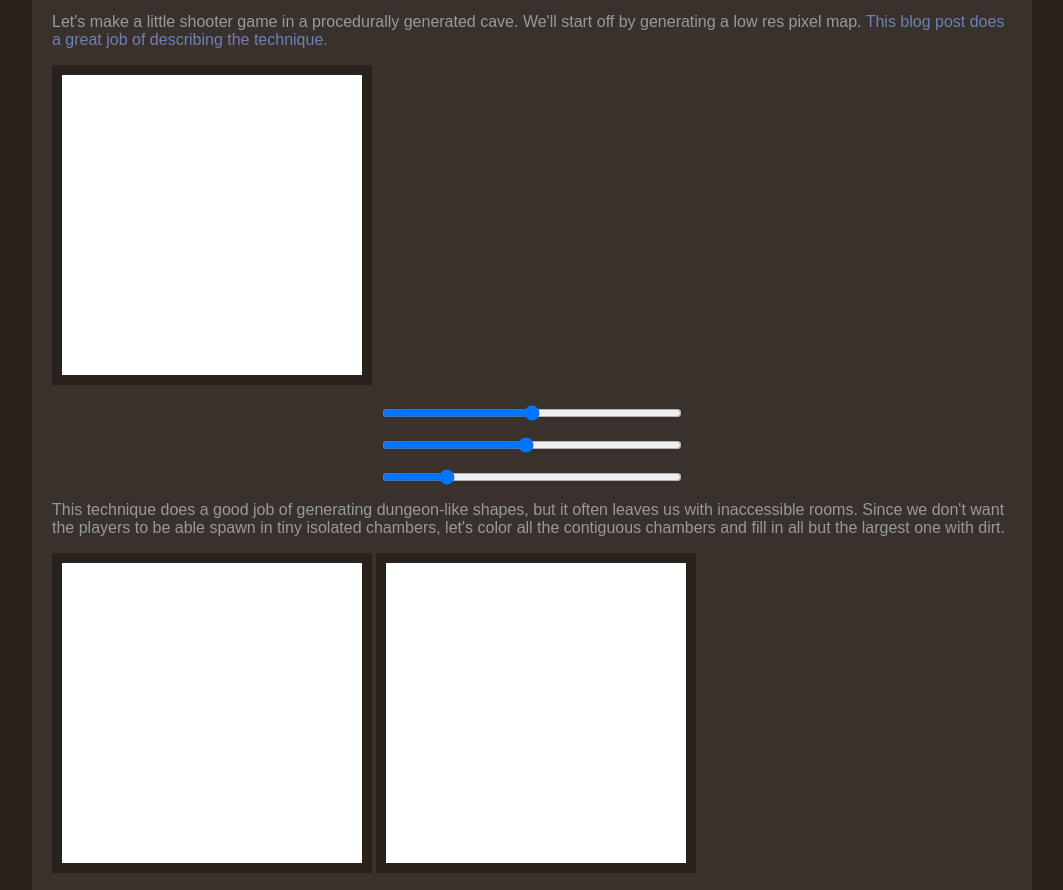
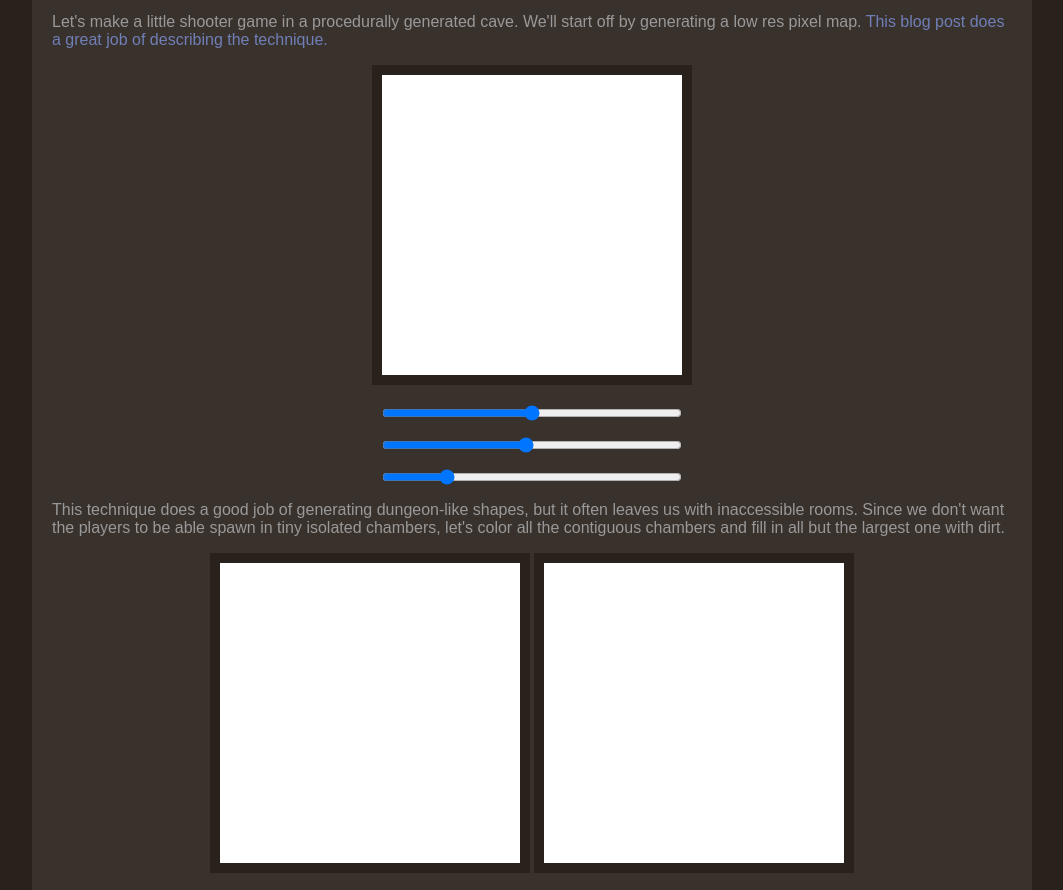
Before and after one commit to jaburns/mercury, a website built with webpack: page docs/vector-caves.html in a window 1280 px wide. Shown: the part 60-950 px from the top of the page, without its empty margins (108-1171 px from the left). Built offline with nearby package versions, Linux system fonts and the light colour scheme.

Commit message:
Fixed id/class typo

```diff
--- a/docs/vector-caves.html
+++ b/docs/vector-caves.html
@@ -8,7 +8,6 @@
                 text-align: center;
             }
             canvas {
-                margin: 0 auto;
                 display: inline-block;
                 border: 10px solid #29211c;
                 background-color: white;
@@ -31,7 +30,7 @@
             This blog post does a great job of describing the technique.</a>
             </p>
 
-            <div id="canvas-holder">
+            <div class="canvas-holder">
                 <canvas id="first-canvas" width="300" height="300"></canvas>
             </div>
 
@@ -45,8 +44,10 @@
             chambers and fill in all but the largest one with dirt.
             </p>
 
-            <canvas id="second-canvas" width="300" height="300"></canvas>
-            <canvas id="third-canvas" width="300" height="300"></canvas>
+            <div class="canvas-holder">
+                <canvas id="second-canvas" width="300" height="300"></canvas>
+                <canvas id="third-canvas" width="300" height="300"></canvas>
+            </div>
 
             <p>
             Now that we can safely throw the player in to any white region, and they will
```
